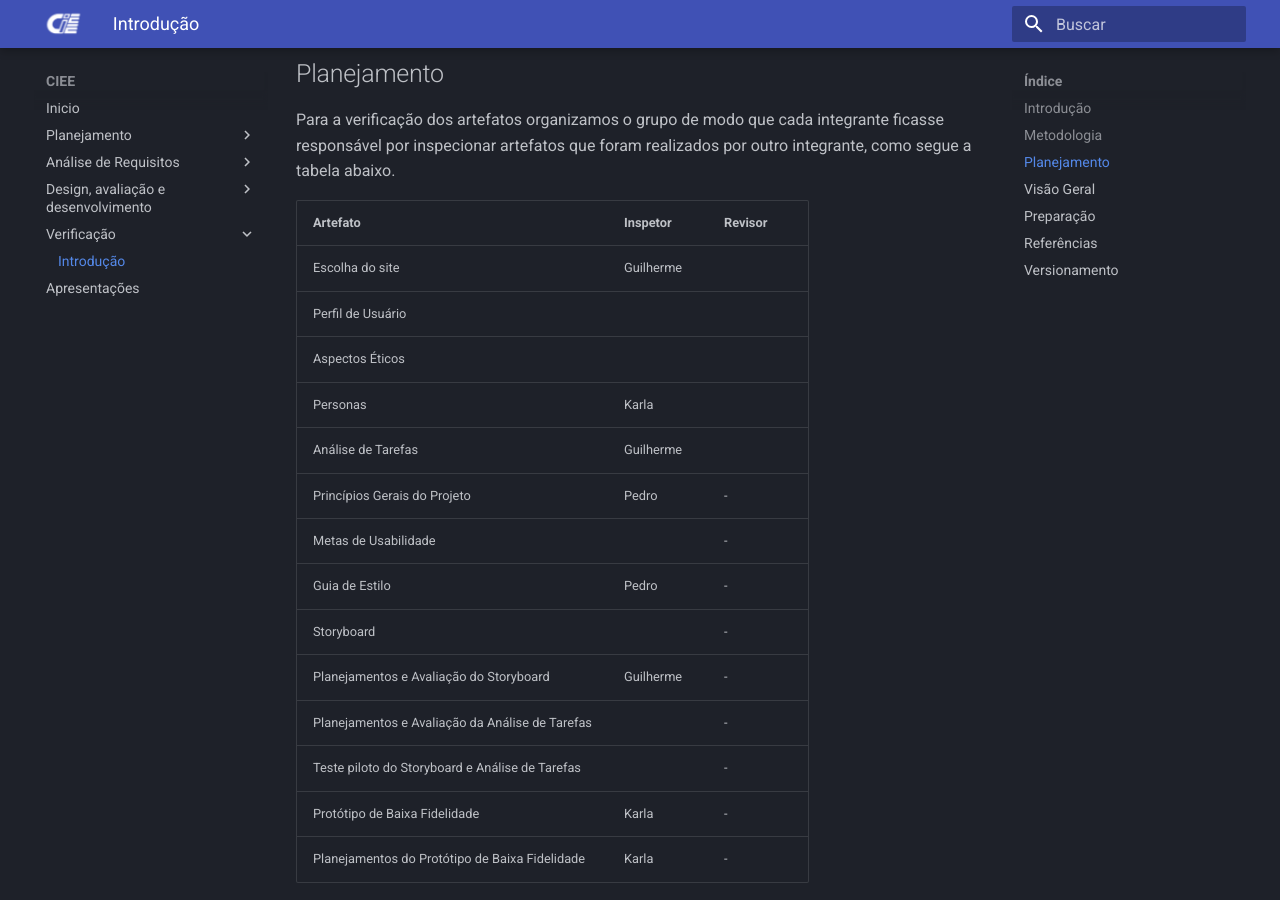
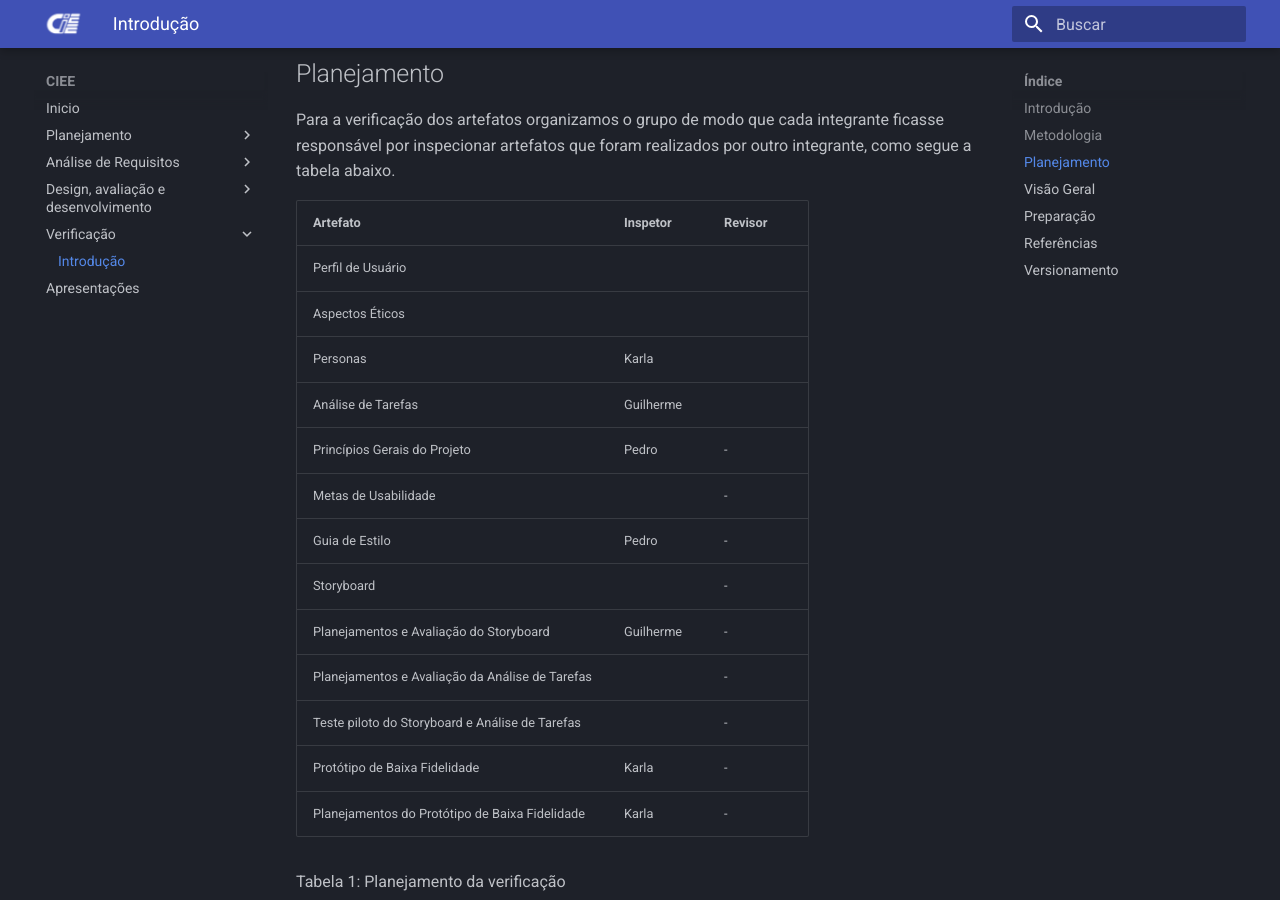
Before and after one commit to JoaoGElvas/2022.1-CIEE, an MkDocs documentation site: the page built from docs/Verificacao_dos_artefatos/introducao.md, in a window 1280 px wide and 900 px high, scrolled down 720 px. Built offline with MkDocs 1.6.1 and Material for MkDocs 9.7.7, drawn with Linux system fonts in a browser that asks for light colours.

Commit message:
Update introducao.md

```diff
--- a/docs/Verificacao_dos_artefatos/introducao.md
+++ b/docs/Verificacao_dos_artefatos/introducao.md
@@ -19,7 +19,6 @@ Para a verificação dos artefatos organizamos o grupo de modo que cada integran
 
 | Artefato | Inspetor | Revisor|
 |--|--|--|
-| Escolha do site | Guilherme |
 | Perfil de Usuário |  |
 | Aspectos Éticos |  |
 | Personas | Karla |
```
